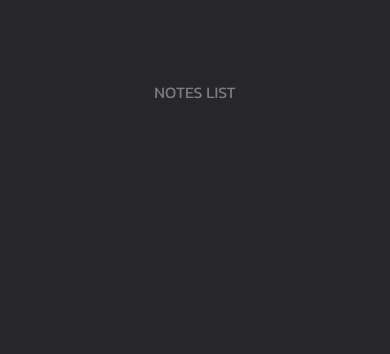
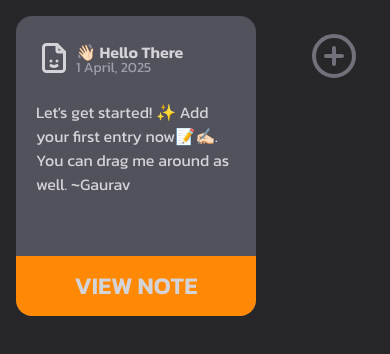
Before and after one commit to gaurav1-9/react-notes-app, a React (Vite) app in the folder client/: page / in a window 390 px wide. Shown: the top 354 px of the page. Built offline with nearby package versions, Linux system fonts and the light colour scheme.

Commit message:
bg responsive

```diff
--- a/client/src/App.jsx
+++ b/client/src/App.jsx
@@ -7,7 +7,7 @@ function App() {
   return (
     <div>
       <Background/>
-      {/* <Foreground/> */}
+      <Foreground/>
     </div>
   )
 }
```
